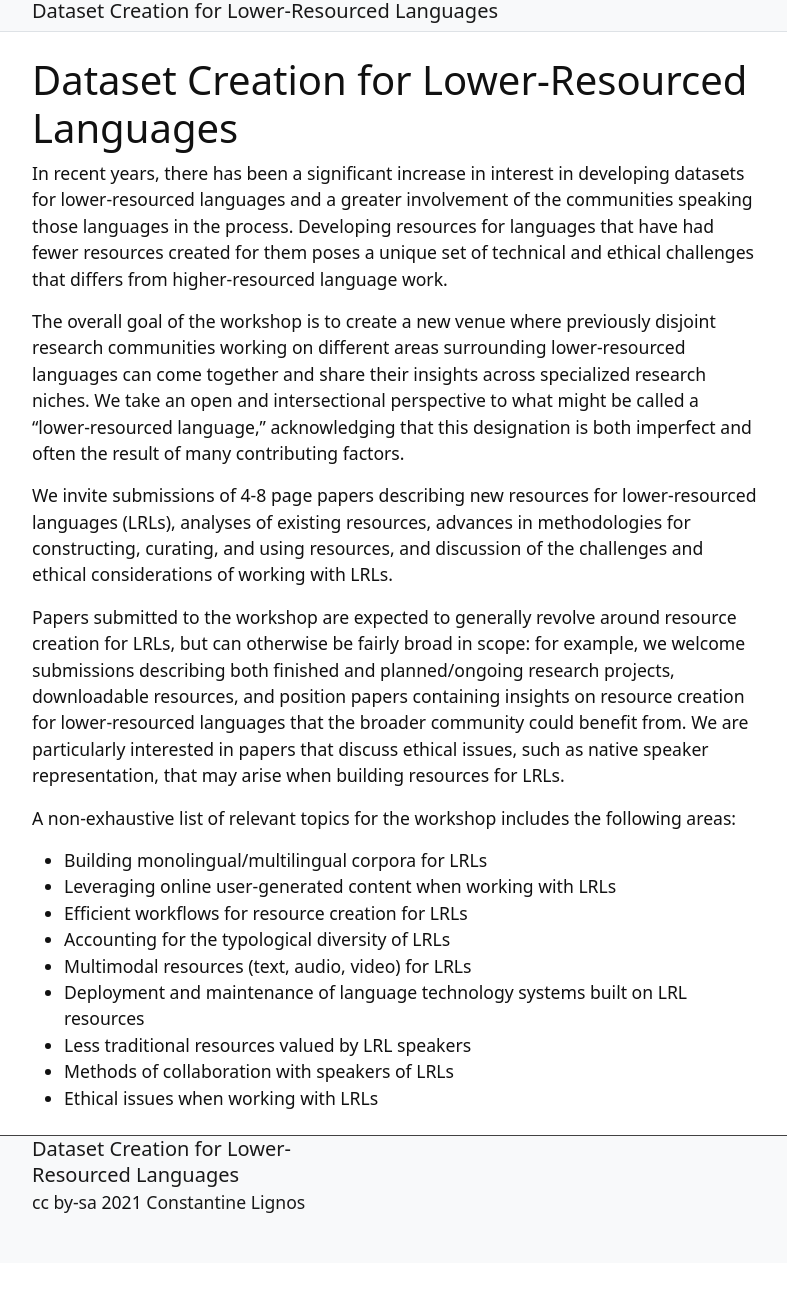
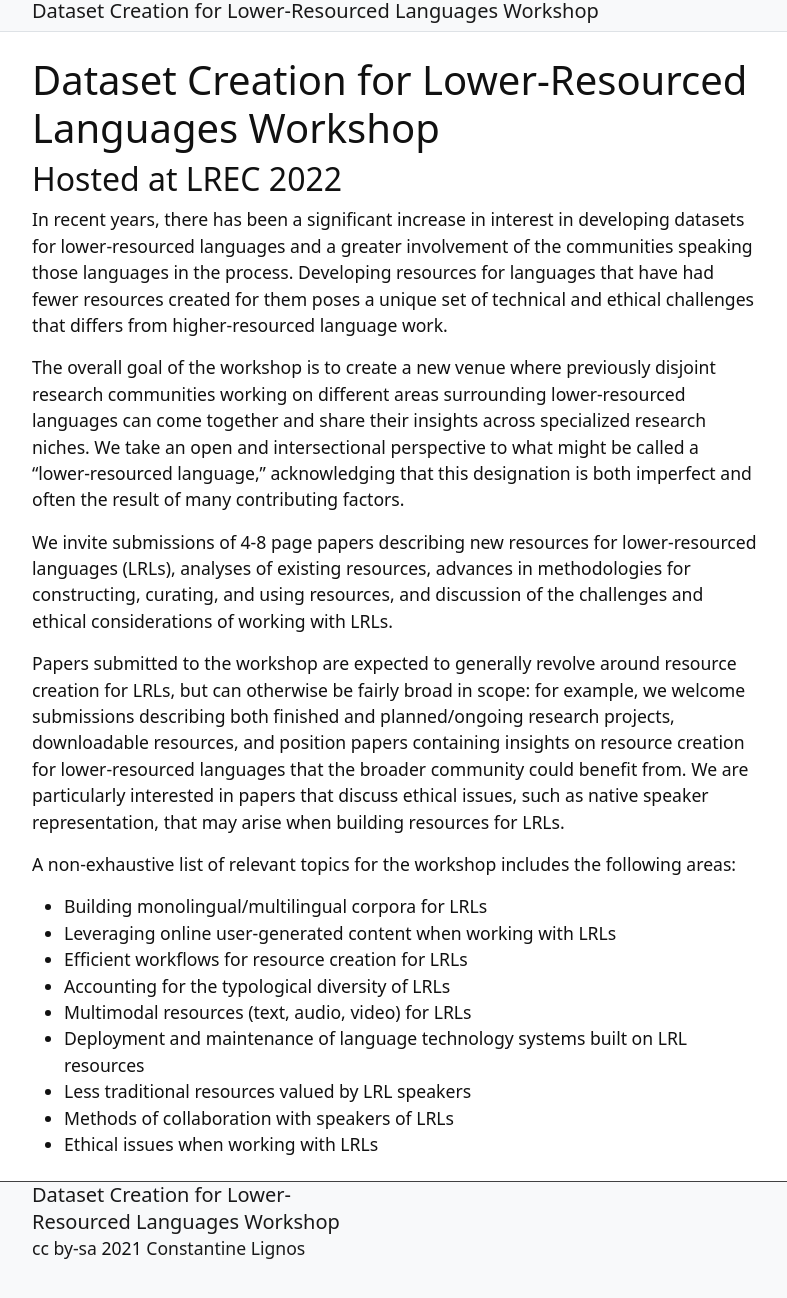
Before and after one commit to DCLRL/dclrl.github.io, a Jekyll site: the page built from index.md, in a window 1280 px wide, cut to the strip 121-1430 px from the top of the page. Shown: the top 1298 px of the strip, without its empty margins (245-1032 px from the left). Built offline with Jekyll 4.4.1, drawn with Linux system fonts in a browser that asks for light colours; before the commit the page ends 1384 px from its top, so only the background shows below that.

Commit message:
Tweak index

```diff
--- a/_config.yml
+++ b/_config.yml
@@ -10,15 +10,15 @@
 # SITE SETTINGS
 #
 # title appears in the header
-title: Dataset Creation for Lower-Resourced Languages
+title: Dataset Creation for Lower-Resourced Languages Workshop
 # title-icon appears in the header to give some pizazz (leave blank for none)
 # choose from Bootstrap Icons in _includes/bootstrap-icons
 # find names on https://icons.getbootstrap.com/
 # some options: code-slash file-code gear tools lightblub book bookmark-star
-title-icon: code-slash
+title-icon: globe
 # description, keywords, and image for meta tags
 # these do not visibility appear on the pages, but used for SEO
-description: "Create a workshop website quick and easy!"
+description: "Dataset Creation for Lower-Resourced Languages LREC 2022 Workshop"
 keywords: "LREC, NLP, datasets, lower-resourced languages"
 # featured-image is added to metadata tags for social media sharing
 # use a relative path to image in this repository or full URL
--- a/index.md
+++ b/index.md
@@ -3,7 +3,9 @@ title: Home
 layout: default
 ---
 
-# Dataset Creation for Lower-Resourced Languages
+# Dataset Creation for Lower-Resourced Languages Workshop
+
+## Hosted at LREC 2022
 
 
 <!-- {% include figure.html img="uidaho-workshop.jpg" alt="intro image here" caption="Library workshop" width="75%" %} -->
```
